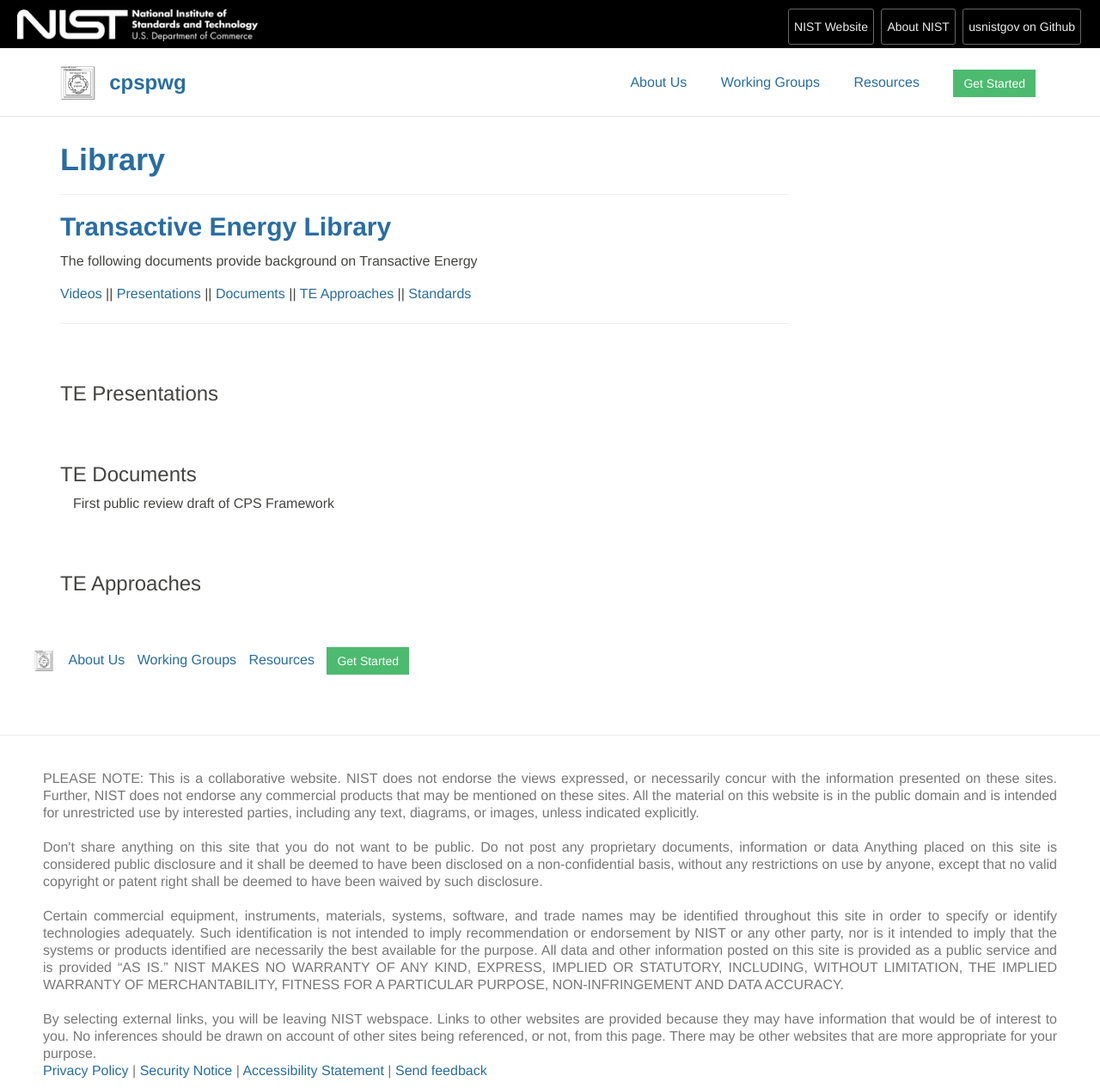
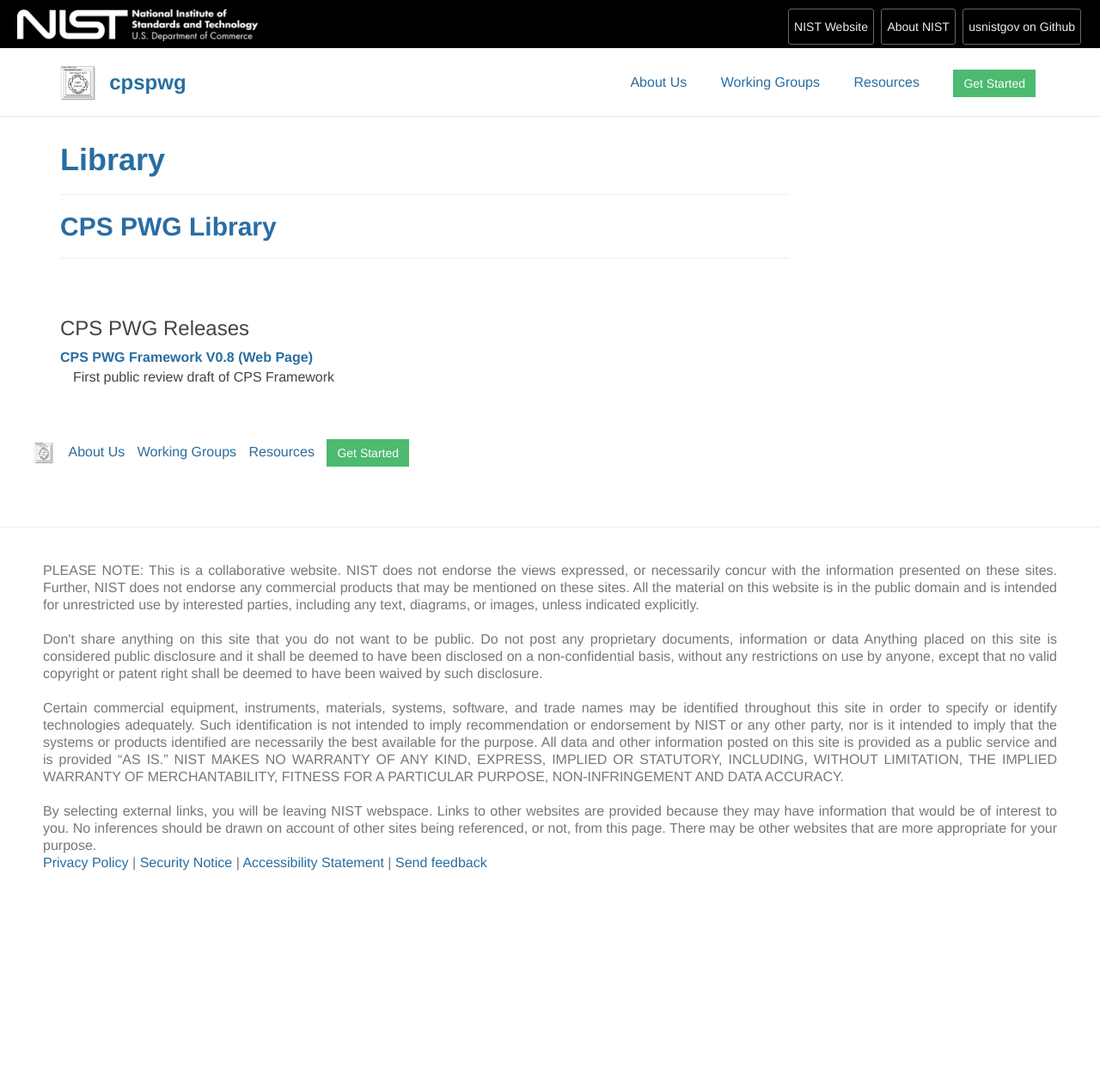
Before and after one commit to usnistgov/cpspwg, a Jekyll site: the page built from library/index.md, in a window 1280 px wide. Shown: the whole page at 86% size. Built offline with Jekyll 4.4.1, drawn with Linux system fonts in a browser that asks for light colours; after the commit the page ends 1024 px from its top, so only the background shows below that.

```diff
--- a/library/index.md
+++ b/library/index.md
@@ -5,34 +5,21 @@
 #Library
 
 ---
-<h2>Transactive Energy Library</h2>
-<p>The following documents provide background on Transactive Energy</p>
+<h2>CPS PWG Library</h2>
+<p></p>
 <section>
 
-<a href="#video">Videos</a> || <a href="#presentation">Presentations</a> || <a href="#document">Documents</a> || <a href="#TEapproach">TE Approaches</a> || <a href="#standard">Standards</a>
 <hr />
 
-<a id="Presentation">&nbsp;</a>
-<h3>TE Presentations</h3>
+<a id="PWG Releases">&nbsp;</a>
+<h3>CPS PWG Releases</h3>
 <dl>
 {% for document in site.data.documents %}
 
-  {% if document.category == "presentation" %}
+  {% if document.team == "cpspwg" %}
   <dt>
-    {% if document.html %}
-    <a href="{{document.html}}" >
+    <a href="{{document.url}}" >
     {{document.name}} (Web Page)</a>
-    {% endif %}
-
-    {% if document.doc %}
-    <a href="{{document.doc}}" >
-    {{document.name}} (Document) </a>
-    {% endif %}
-
-    {% if document.pdf %}
-    <a href="{{document.pdf}}" >
-    {{document.name}} (PDF) </a>
-    {% endif %}
 
   </dt>
 
@@ -42,66 +29,3 @@
 {% endif %}
 {% endfor %}
 </dl>
-
-<a id="document">&nbsp;</a>
-<h3>TE Documents</h3>
-<dl>
-{% for document in site.data.documents %}
-
-  {% if document.category == "document" %}
-  <dt>
-    {% if document.html %}
-    <a href="{{document.html}}" >
-    {{document.name}} (Web Page)</a>
-    {% endif %}
-
-    {% if document.doc %}
-    <a href="{{document.doc}}" >
-    {{document.name}} (Document) </a>
-    {% endif %}
-
-    {% if document.pdf %}
-    <a href="{{document.pdf}}" >
-    {{document.name}} (.pdf) </a>
-    {% endif %}
-
-  </dt>
-
-
-  <dd>{{document.description}}</dd>
-
-{% endif %}
-{% endfor %}
-</dl>
-
-
-<a id="espidev">&nbsp;</a>
-<h3>TE Approaches</h3>
-<dl>
-{% for document in site.data.documents %}
-
-  {% if document.category == "TEapproach" %}
-  <dt>
-    {% if document.html %}
-    <a href="{{document.html}}" >
-    {{document.name}} (Web Page)</a>
-    {% endif %}
-
-    {% if document.doc %}
-    <a href="{{document.doc}}" >
-    {{document.name}} (Document) </a>
-    {% endif %}
-
-    {% if document.pdf %}
-    <a href="{{document.pdf}}" >
-    {{document.name}} (.pdf) </a>
-    {% endif %}
-
-  </dt>
-
-
-  <dd>{{document.description}}</dd>
-
-{% endif %}
-{% endfor %}
-</dl>
```
